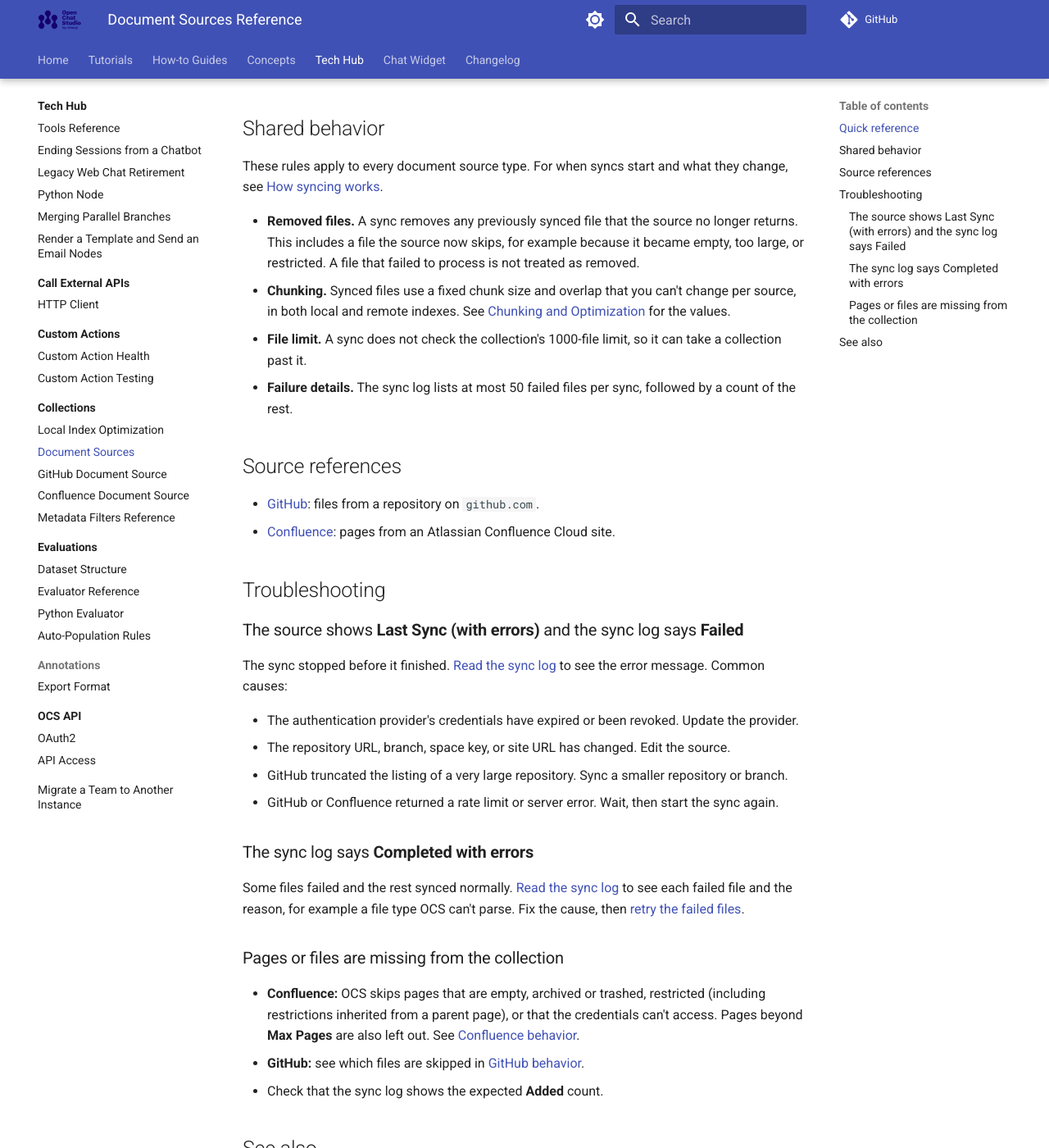
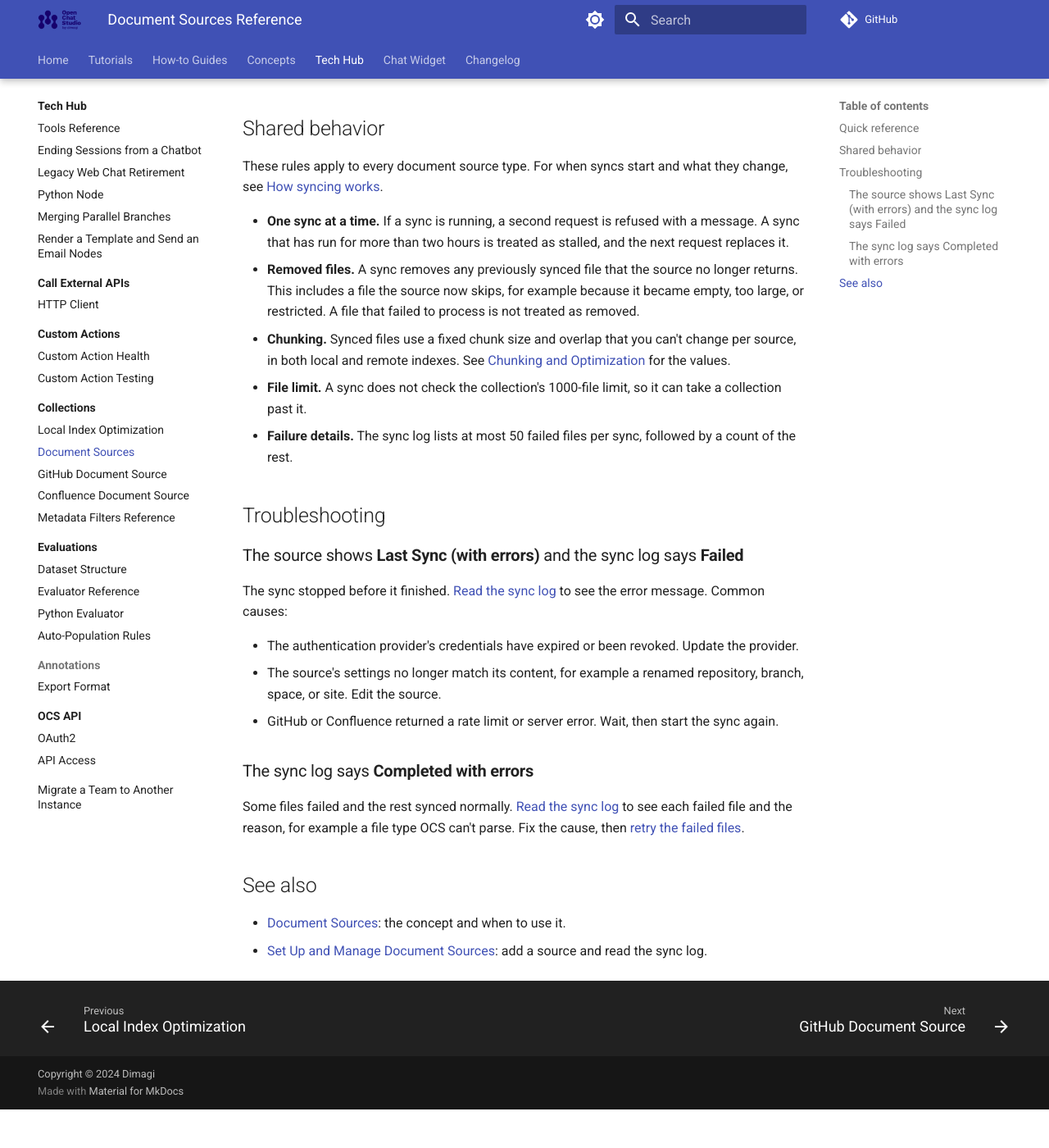
Before and after one commit to dimagi/open-chat-studio-docs, an MkDocs documentation site: the page built from docs/tech-hub/collections/document_sources.md, in a window 1280 px wide and 1400 px high, scrolled down 511 px. Shown: the whole window at 82% size. Built offline with MkDocs 1.6.1 and Material for MkDocs 9.7.7, drawn with Linux system fonts in a browser that asks for light colours; a script that is not in the unit is left out; comment, search, counter and statistics services are not loaded; after the commit the page ends 1864 px from its top, so only the background shows below that; some of the changed text lies outside the part shown.

Commit message:
Move missing-file troubleshooting to the source pages
Add Troubleshooting sections to the GitHub and Confluence pages, make the
shared reference source-neutral, and remove mentions of syncing while a
sync is already running.

```diff
--- a/docs/tech-hub/collections/document_sources.md
+++ b/docs/tech-hub/collections/document_sources.md
@@ -5,7 +5,7 @@
 # Document Sources Reference
 
 Sync behavior shared by all [document sources](../../concepts/collections/indexed_collections/document_sources.md), and troubleshooting for GitHub and Confluence sources.
-Use it to understand what a sync changes and why a sync fails or files are missing.
+Use it to understand what a sync changes and why a sync fails.
 To add a source or read its sync log, follow the guide to [set up and manage document sources](../../how-to/collections/document_sources.md).
 
 ## Quick reference
@@ -20,6 +20,8 @@
 These rules apply to every document source type.
 For when syncs start and what they change, see [How syncing works](../../concepts/collections/indexed_collections/document_sources.md#how-syncing-works).
 
+- **One sync at a time.** If a sync is running, a second request is refused with a message.
+  A sync that has run for more than two hours is treated as stalled, and the next request replaces it.
 - **Removed files.** A sync removes any previously synced file that the source no longer returns.
   This includes a file the source now skips, for example because it became empty, too large, or restricted.
   A file that failed to process is not treated as removed.
@@ -27,11 +29,6 @@
   See [Chunking and Optimization](local-index-optimization.md#chunking-and-optimization) for the values.
 - **File limit.** A sync does not check the collection's 1000-file limit, so it can take a collection past it.
 - **Failure details.** The sync log lists at most 50 failed files per sync, followed by a count of the rest.
-
-## Source references
-
-- [GitHub](github_document_source.md): files from a repository on `github.com`.
-- [Confluence](confluence_document_source.md): pages from an Atlassian Confluence Cloud site.
 
 ## Troubleshooting
 
@@ -43,10 +40,8 @@
 
 - The authentication provider's credentials have expired or been revoked.
   Update the provider.
-- The repository URL, branch, space key, or site URL has changed.
+- The source's settings no longer match its content, for example a renamed repository, branch, space, or site.
   Edit the source.
-- GitHub truncated the listing of a very large repository.
-  Sync a smaller repository or branch.
 - GitHub or Confluence returned a rate limit or server error.
   Wait, then start the sync again.
 
@@ -56,14 +51,6 @@
 [Read the sync log](../../how-to/collections/document_sources.md#read-the-sync-log) to see each failed file and the reason, for example a file type OCS can't parse.
 Fix the cause, then [retry the failed files](../../how-to/collections/document_sources.md#retry-failed-files).
 
-### Pages or files are missing from the collection
-
-- **Confluence:** OCS skips pages that are empty, archived or trashed, restricted (including restrictions inherited from a parent page), or that the credentials can't access.
-  Pages beyond **Max Pages** are also left out.
-  See [Confluence behavior](confluence_document_source.md#behavior).
-- **GitHub:** see which files are skipped in [GitHub behavior](github_document_source.md#behavior).
-- Check that the sync log shows the expected **Added** count.
-
 ## See also
 
 - [Document Sources](../../concepts/collections/indexed_collections/document_sources.md): the concept and when to use it.
```
Also changed, not shown: docs/how-to/collections/document_sources.md (+3 -1 lines), docs/tech-hub/collections/confluence_document_source.md (+15 -1 lines), docs/tech-hub/collections/github_document_source.md (+15 -5 lines).
